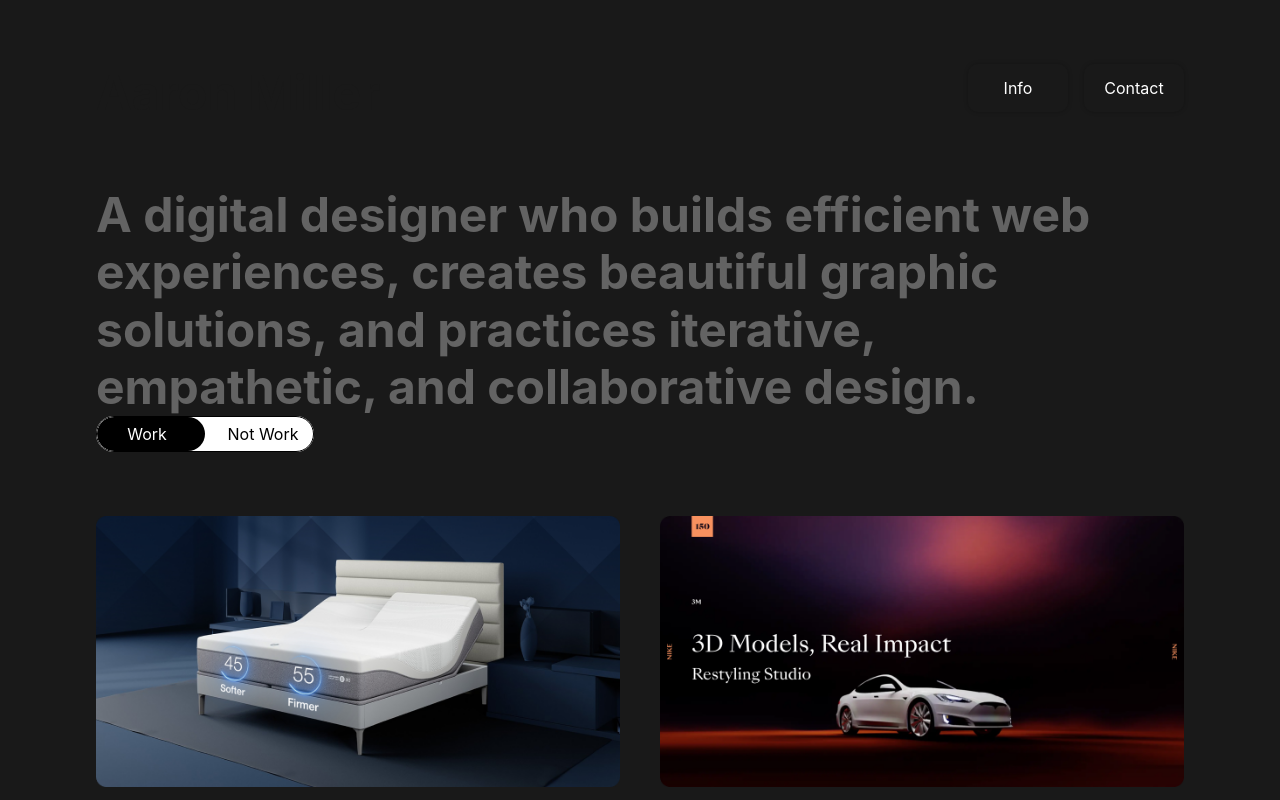
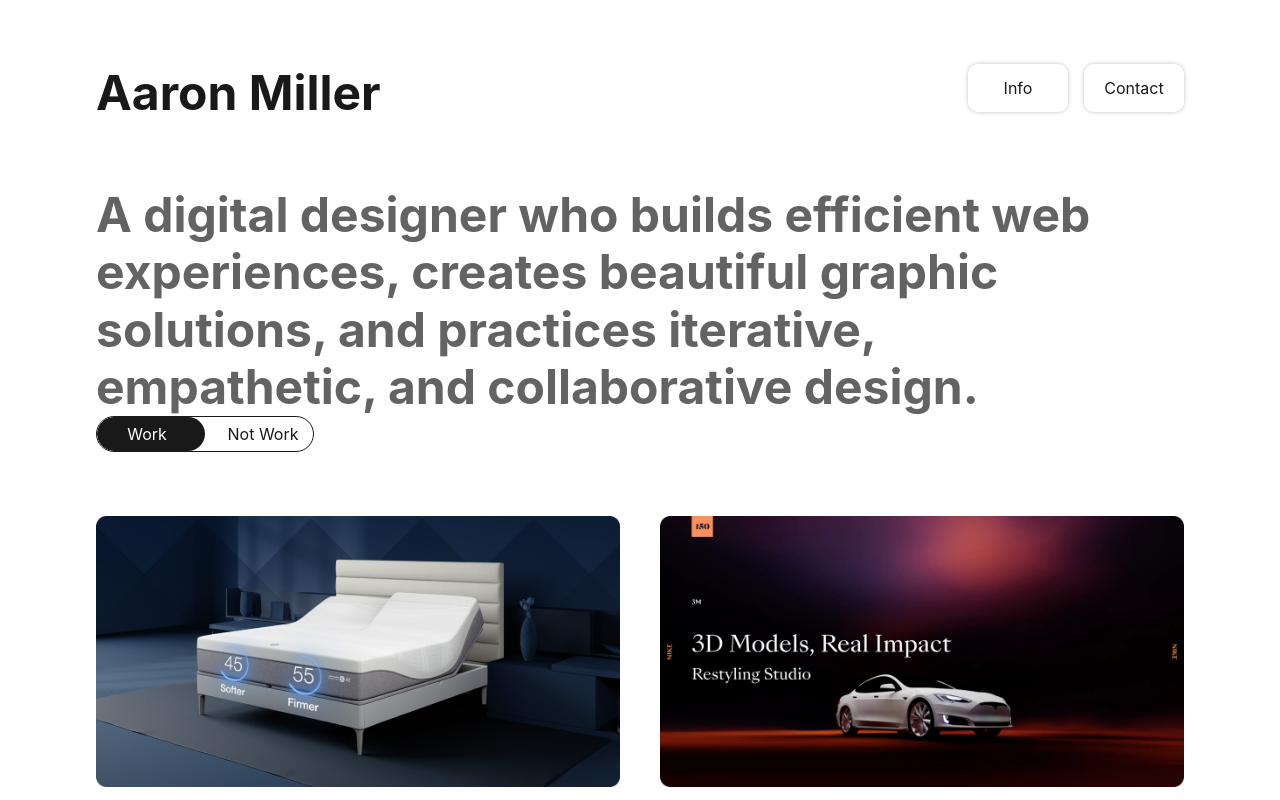
Before and after one commit to KierstenMiller/aaron-miller-portfolio-website, a Next.js app: page / in a window 1280 px wide. Shown: the top 800 px of the page. Built offline with nearby package versions, Linux system fonts and the light colour scheme.

Commit message:
fixing up inverse logic

```diff
--- a/app/components/molecules/work-switch.module.scss
+++ b/app/components/molecules/work-switch.module.scss
@@ -1,35 +1,26 @@
-$toggle-background-color-on: rgb(221, 227, 199);
-$toggle-background-color-off: rgb(221, 145, 145);
-$toggle-control-color: rgb(17, 17, 17);
-$toggle-width: 100px;
-$toggle-height: 50px;
-$toggle-gutter: 5px;
-$toggle-radius: 50%;
-$toggle-control-speed: 1s;
-$toggle-control-ease: ease-in;
+@import '/app/styles/color.scss';
 
-// These are our computed variables
-// change at your own risk.
-$toggle-radius: $toggle-height / 2;
-$toggle-control-size: $toggle-height - ($toggle-gutter * 2);
+$color-1: white;
+$color-2: $deep-black;
+$radius: 55px;
 
 .switch-container {
     overflow: hidden;
     position: relative;
     width: fit-content;
-    background-color: black;
-    border: 1px solid white;
-    border-radius: 55px;
-    transition: background-color $toggle-control-speed $toggle-control-ease;
+    background-color: $color-2;
+    border: 1px solid $color-1;
+    border-radius: $radius;
+    transition: background-color 1s ease-in;
 
-    &.isWork {
-        background-color: white;
-        border: 1px solid black;
+    &.is-work {
+        background-color: $color-1;
+        border: 1px solid $color-2;
 
         .highlight {
             left: 0px;
             right: unset;
-            background-color: black;
+            background-color: $color-2;
         }
     }
 
@@ -40,18 +31,18 @@ $toggle-control-size: $toggle-height - ($toggle-gutter * 2);
         right: 0;
         height: 100%;
         width: 50%;
-        background-color: white;
-        border-radius: 55px;
+        background-color: $color-1;
+        border-radius: $radius;
         transition-property: left, right, background-color, width;
         transition-duration: 1s;
         transition-timing-function: ease;
     }
 
     .switch-button {
+        z-index: 999;
         position: relative;
         min-width: 100px;
-        z-index: 999;
-        padding: $toggle-gutter;
+        padding: 5px;
 
         &.work-button {
             margin-right: 16px;
@@ -59,11 +50,11 @@ $toggle-control-size: $toggle-height - ($toggle-gutter * 2);
     }
 
     .switch-button.work-button {
-        color: white;
+        color: $color-1;
     }
 
     .switch-button.not-work-button {
-        color: black;
+        color: $color-2;
     }
 
 
--- a/app/components/molecules/work-switch.tsx
+++ b/app/components/molecules/work-switch.tsx
@@ -5,22 +5,22 @@ import classNames from "classnames";
 import styles from "./work-switch.module.scss";
 
 interface props {
-  isFun: boolean;
-  setIsFun: (isOpen: boolean) => void;
+  isWorkMode: boolean;
+  setIsWorkMode: (isOpen: boolean) => void;
 }
 
-export const Switch = ({isFun, setIsFun}: props) => {
+export const Switch = ({ isWorkMode, setIsWorkMode }: props) => {
 
-  return <fieldset className={classNames(styles['switch-container'], { [styles['isWork']] : isFun })}>
+  return <fieldset className={classNames(styles['switch-container'], { [styles['is-work']] : isWorkMode })}>
     <legend className="sr-only">Project View</legend>
     <span className={styles["highlight"]}/>
     <button
       className={classNames(styles['switch-button'], styles['work-button'])}
       type="button"
       id="b01s"
-      aria-checked={isFun === true}
+      aria-checked={isWorkMode === true}
       role="switch"
-      onClick={() => setIsFun(true)}
+      onClick={() => setIsWorkMode(true)}
     >
       Work
     </button>
@@ -28,9 +28,9 @@ export const Switch = ({isFun, setIsFun}: props) => {
     className={classNames(styles['switch-button'], styles['not-work-button'])}
       type="button"
       id="b02s"
-      aria-checked={isFun !== true}
+      aria-checked={isWorkMode !== true}
       role="switch"
-      onClick={() => setIsFun(false)}
+      onClick={() => setIsWorkMode(false)}
     >
       Not Work
     </button>
--- a/app/page.module.scss
+++ b/app/page.module.scss
@@ -3,10 +3,13 @@
 @import '/app/styles/color.scss';
 @import '/app/styles/responsive.scss';
 
-.is-fun {
+.page-container {
     background-color: $deep-black;
     color: white;
-
+    &.is-work {
+        background-color: white;
+        color: $deep-black;
+    }
 }
 
 .home-header {
@@ -68,11 +71,6 @@
         &:not(:last-child) {
             margin-right: $small;
         }
-
-        &.not-work {
-            background: $deep-black;
-            color: white;
-        }
     }
 }
 
@@ -128,7 +126,6 @@
 }
 
 .connect-container {
-    background: white;
     display: grid;
     grid-template-columns: 1fr 1fr;
     gap: $desktop-gap;
--- a/app/page.tsx
+++ b/app/page.tsx
@@ -12,10 +12,10 @@ import { ProjectNav } from "./components/project-navigation/ProjectNav";
 import styles from "./page.module.scss";
 
 export default function Home() {
-  const [isFun, setIsFun] = useState(true);
+  const [isWorkMode, setIsWorkMode] = useState(true);
 
   return (
-    <div className={classNames(styles['page-container'], {[styles["is-fun"]]: isFun})}>
+    <div className={classNames(styles['page-container'], {[styles["is-work"]]: isWorkMode})}>
       <header id="top">
         <div className={styles['home-header']}>
           <h1 className="primary-title">Aaron Miller</h1>
@@ -28,7 +28,7 @@ export default function Home() {
       </header>
       <main>
         <div className="work-menu mb-24">
-          <Switch isFun={isFun} setIsFun={setIsFun}/>
+          <Switch isWorkMode={isWorkMode} setIsWorkMode={setIsWorkMode}/>
         </div>
         <ProjectNav ariaLabel="Secondary" />
         <div id="profile" className={styles['profile']}>
```
